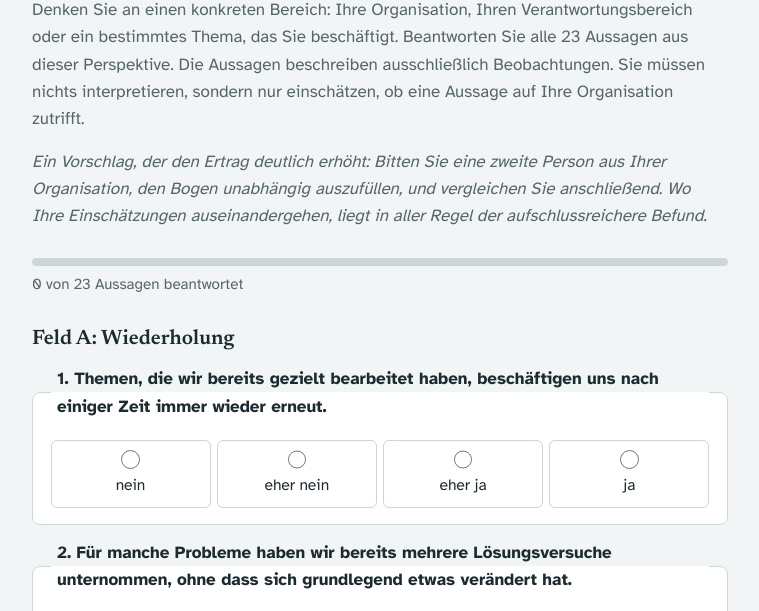
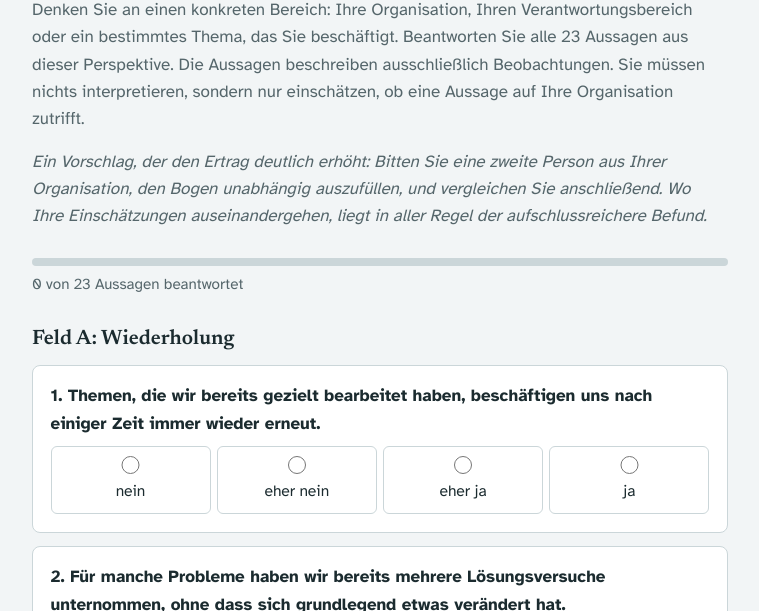
Before and after one commit to YaNkZz/Opt-In, a plain HTML site: page index.html in a window 1280 px wide. Both pictures are taken after a click on the button 640 px from the left and 307 px from the top of the page. Shown: the part 184-795 px from the top of the page, without its empty margins (260-1019 px from the left). Drawn offline with Linux system fonts and the light colour scheme.

Commit message:
Add files via upload

```diff
--- a/index.html
+++ b/index.html
@@ -60,9 +60,9 @@ p { margin: 0 0 1rem; max-width: 62ch; }
 .count { color: var(--muted); font-size: .95rem; margin-bottom: 1.5rem; }
 .field-head { margin: 2rem 0 .75rem; }
 .field-head h3 { margin: 0; }
-fieldset { border: 1px solid var(--line); background: var(--surface); border-radius: 8px; margin: 0 0 .85rem; padding: .9rem 1.1rem 1rem; min-width: 0; }
-legend { padding: 0 .4rem; font-weight: 700; max-width: 100%; }
-.opts { display: grid; grid-template-columns: repeat(4, 1fr); gap: .4rem; margin-top: .4rem; }
+.item { border: 1px solid var(--line); background: var(--surface); border-radius: 8px; margin: 0 0 .85rem; padding: 1rem 1.1rem 1.1rem; min-width: 0; }
+.qtext { font-weight: 700; margin: 0 0 .6rem; max-width: none; }
+.opts { display: grid; grid-template-columns: repeat(4, 1fr); gap: .4rem; }
 .opt { display: flex; flex-direction: column; align-items: center; gap: .3rem; text-align: center; padding: .55rem .3rem; border-radius: 6px; cursor: pointer; border: 1px solid var(--line); font-size: .98rem; }
 .opt:hover { background: var(--soft); }
 .opt input { accent-color: var(--accent); width: 1.15rem; height: 1.15rem; margin: 0; }
@@ -292,8 +292,13 @@ function start(q) {
     g.items.forEach(function (text) {
       var i = n++;
       flat.push({ g: gi });
-      var fs = document.createElement("fieldset");
-      var lg = document.createElement("legend");
+      var fs = document.createElement("div");
+      fs.className = "item";
+      fs.setAttribute("role", "radiogroup");
+      fs.setAttribute("aria-labelledby", "qt" + i);
+      var lg = document.createElement("p");
+      lg.className = "qtext";
+      lg.id = "qt" + i;
       lg.textContent = (i + 1) + ". " + text;
       fs.appendChild(lg);
       var box = document.createElement("div");
```
